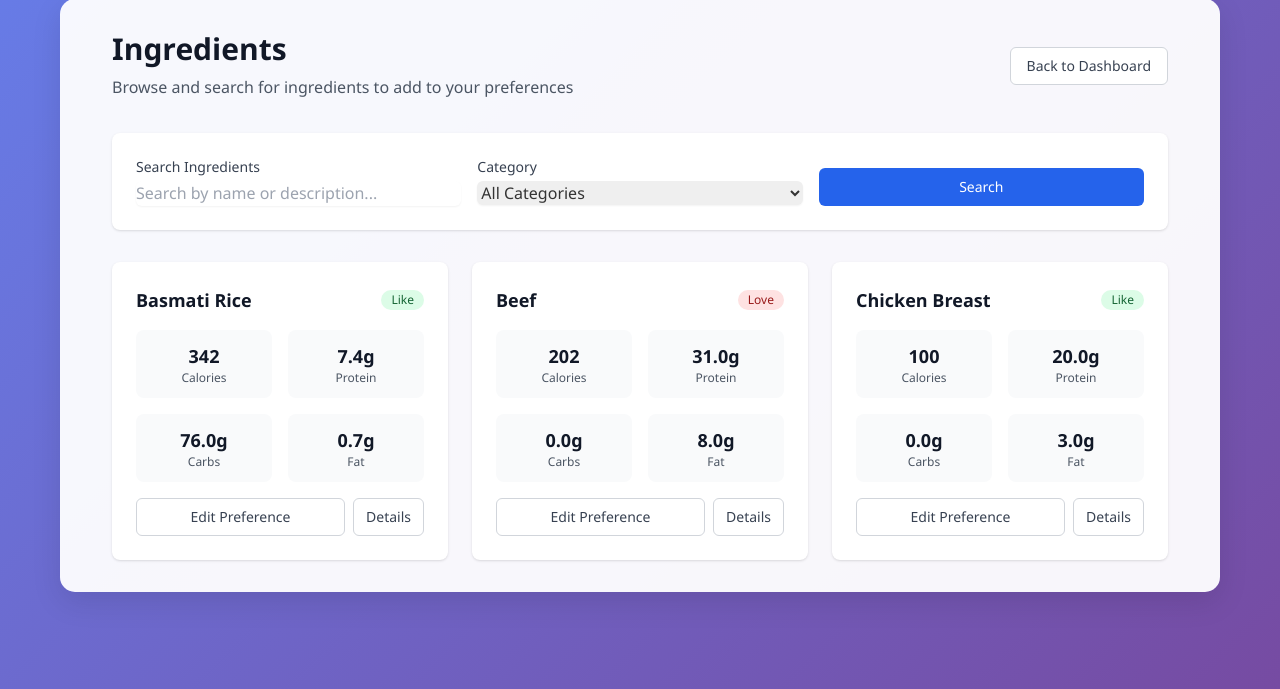
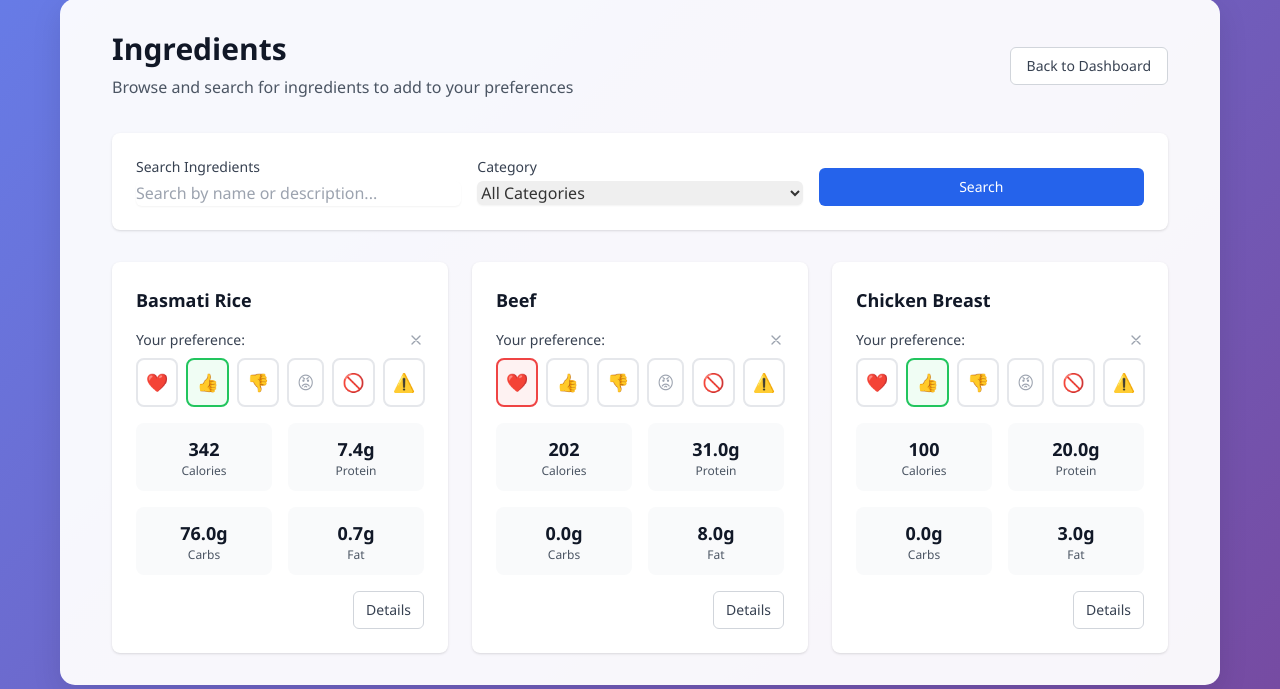
Before and after one commit to ozelen/welness-ai-backend, a Django app: page /meals/ingredients/ in a window 1280 px wide. Shown: the part 111-800 px from the top of the page. Run offline with Django 5.2, Linux system fonts and the light colour scheme; a user stored in the database is signed in; data comes from the database, SQL or seed files in the repository; both versions use the stored data as it was after the commit; tables that the repository leaves empty hold one stand-in row (values such as "Sample post"); some libraries are stand-ins or nearby versions.

Commit message:
preferences with icons

```diff
--- a/apps/meals/templates/meals/ingredients.html
+++ b/apps/meals/templates/meals/ingredients.html
@@ -54,7 +54,7 @@
     <!-- Ingredients Grid -->
     <div class="grid grid-cols-1 md:grid-cols-2 lg:grid-cols-3 gap-6">
         {% for ingredient in ingredients %}
-        <div class="bg-white rounded-lg shadow hover:shadow-lg transition-shadow duration-200">
+        <div class="bg-white rounded-lg shadow hover:shadow-lg transition-shadow duration-200" data-ingredient-id="{{ ingredient.id }}">
             <div class="p-6">
                 <div class="flex items-start justify-between mb-4">
                     <div class="flex-1">
@@ -63,23 +63,58 @@
                         <p class="text-sm text-gray-600">{{ ingredient.category.name }}</p>
                         {% endif %}
                     </div>
-                    <div class="ml-4">
-                        {% if ingredient.id in preferred_ingredient_ids %}
-                        <span class="inline-flex items-center px-2.5 py-0.5 rounded-full text-xs font-medium
-                            {% if user_preferences|get_item:ingredient.id == 'love' %}bg-red-100 text-red-800
-                            {% elif user_preferences|get_item:ingredient.id == 'like' %}bg-green-100 text-green-800
-                            {% elif user_preferences|get_item:ingredient.id == 'dislike' %}bg-yellow-100 text-yellow-800
-                            {% elif user_preferences|get_item:ingredient.id == 'hate' %}bg-red-200 text-red-900
-                            {% elif user_preferences|get_item:ingredient.id == 'restriction' %}bg-orange-100 text-orange-800
-                            {% elif user_preferences|get_item:ingredient.id == 'allergy' %}bg-red-300 text-red-900
-                            {% endif %}">
-                            {{ user_preferences|get_item:ingredient.id|title }}
-                        </span>
-                        {% else %}
-                        <span class="inline-flex items-center px-2.5 py-0.5 rounded-full text-xs font-medium bg-gray-100 text-gray-800">
-                            No Preference
-                        </span>
-                        {% endif %}
+                </div>
+
+                <!-- Quick Preference Selection -->
+                <div class="mb-4">
+                    <div class="flex items-center justify-between">
+                        <span class="text-sm font-medium text-gray-700">Your preference:</span>
+                        <button onclick="deletePreference({{ ingredient.id }})"
+                                class="text-gray-400 hover:text-red-500 transition-colors duration-200 {% if ingredient.id not in preferred_ingredient_ids %}hidden{% endif %}"
+                                title="Remove preference"
+                                id="delete-btn-{{ ingredient.id }}">
+                            <svg class="w-4 h-4" fill="none" stroke="currentColor" viewBox="0 0 24 24">
+                                <path stroke-linecap="round" stroke-linejoin="round" stroke-width="2" d="M6 18L18 6M6 6l12 12"></path>
+                            </svg>
+                        </button>
+                    </div>
+                    <div class="flex space-x-2 mt-2">
+                        <button onclick="setPreference({{ ingredient.id }}, 'love')"
+                                class="flex-1 p-2 rounded-lg border-2 transition-all duration-200 hover:scale-105
+                                {% if user_preferences|get_item:ingredient.id == 'love' %}border-red-500 bg-red-50 text-red-600{% else %}border-gray-200 hover:border-red-300 text-gray-400 hover:text-red-500{% endif %}"
+                                title="Love">
+                            <span class="text-lg">❤️</span>
+                        </button>
+                        <button onclick="setPreference({{ ingredient.id }}, 'like')"
+                                class="flex-1 p-2 rounded-lg border-2 transition-all duration-200 hover:scale-105
+                                {% if user_preferences|get_item:ingredient.id == 'like' %}border-green-500 bg-green-50 text-green-600{% else %}border-gray-200 hover:border-green-300 text-gray-400 hover:text-green-500{% endif %}"
+                                title="Like">
+                            <span class="text-lg">👍</span>
+                        </button>
+                        <button onclick="setPreference({{ ingredient.id }}, 'dislike')"
+                                class="flex-1 p-2 rounded-lg border-2 transition-all duration-200 hover:scale-105
+                                {% if user_preferences|get_item:ingredient.id == 'dislike' %}border-yellow-500 bg-yellow-50 text-yellow-600{% else %}border-gray-200 hover:border-yellow-300 text-gray-400 hover:text-yellow-500{% endif %}"
+                                title="Dislike">
+                            <span class="text-lg">👎</span>
+                        </button>
+                        <button onclick="setPreference({{ ingredient.id }}, 'hate')"
+                                class="flex-1 p-2 rounded-lg border-2 transition-all duration-200 hover:scale-105
+                                {% if user_preferences|get_item:ingredient.id == 'hate' %}border-red-600 bg-red-100 text-red-700{% else %}border-gray-200 hover:border-red-400 text-gray-400 hover:text-red-600{% endif %}"
+                                title="Hate">
+                            <span class="text-lg">😡</span>
+                        </button>
+                        <button onclick="setPreference({{ ingredient.id }}, 'restriction')"
+                                class="flex-1 p-2 rounded-lg border-2 transition-all duration-200 hover:scale-105
+                                {% if user_preferences|get_item:ingredient.id == 'restriction' %}border-orange-500 bg-orange-50 text-orange-600{% else %}border-gray-200 hover:border-orange-300 text-gray-400 hover:text-orange-500{% endif %}"
+                                title="Restriction">
+                            <span class="text-lg">🚫</span>
+                        </button>
+                        <button onclick="setPreference({{ ingredient.id }}, 'allergy')"
+                                class="flex-1 p-2 rounded-lg border-2 transition-all duration-200 hover:scale-105
+                                {% if user_preferences|get_item:ingredient.id == 'allergy' %}border-red-700 bg-red-200 text-red-800{% else %}border-gray-200 hover:border-red-500 text-gray-400 hover:text-red-700{% endif %}"
+                                title="Allergy">
+                            <span class="text-lg">⚠️</span>
+                        </button>
                     </div>
                 </div>
 
@@ -108,18 +143,7 @@
                 {% endif %}
 
                 <!-- Action Buttons -->
-                <div class="flex space-x-2">
-                    {% if ingredient.id not in preferred_ingredient_ids %}
-                    <button onclick="addPreference({{ ingredient.id }}, '{{ ingredient.name }}')"
-                            class="flex-1 inline-flex justify-center items-center px-3 py-2 border border-transparent text-sm font-medium rounded-md text-white bg-blue-600 hover:bg-blue-700">
-                        Add Preference
-                    </button>
-                    {% else %}
-                    <button onclick="editPreference({{ ingredient.id }}, '{{ ingredient.name }}')"
-                            class="flex-1 inline-flex justify-center items-center px-3 py-2 border border-gray-300 text-sm font-medium rounded-md text-gray-700 bg-white hover:bg-gray-50">
-                        Edit Preference
-                    </button>
-                    {% endif %}
+                <div class="flex justify-end">
                     <button onclick="viewDetails({{ ingredient.id }})"
                             class="px-3 py-2 border border-gray-300 text-sm font-medium rounded-md text-gray-700 bg-white hover:bg-gray-50">
                         Details
@@ -190,81 +214,17 @@
     {% endif %}
 </div>
 
-<!-- Add Preference Modal -->
-<div id="addPreferenceModal" class="fixed inset-0 bg-gray-600 bg-opacity-50 hidden z-50">
-    <div class="flex items-center justify-center min-h-screen p-4">
-        <div class="bg-white rounded-lg shadow-xl max-w-md w-full">
-            <div class="px-6 py-4 border-b border-gray-200">
-                <h3 class="text-lg font-medium text-gray-900">Add Preference</h3>
-            </div>
-            <form id="addPreferenceForm" class="p-6">
-                <input type="hidden" id="ingredient_id" name="ingredient_id">
-                <div class="space-y-4">
-                    <div>
-                        <label class="block text-sm font-medium text-gray-700">Ingredient</label>
-                        <p id="ingredient_name" class="mt-1 text-sm text-gray-900"></p>
-                    </div>
-                    <div>
-                        <label for="preference_type" class="block text-sm font-medium text-gray-700">Preference Type</label>
-                        <select id="preference_type" name="preference_type" required
-                                class="mt-1 block w-full border-gray-300 rounded-md shadow-sm focus:ring-blue-500 focus:border-blue-500">
-                            <option value="">Select preference type</option>
-                            <option value="love">Love</option>
-                            <option value="like">Like</option>
-                            <option value="dislike">Dislike</option>
-                            <option value="hate">Hate</option>
-                            <option value="restriction">Restriction</option>
-                            <option value="allergy">Allergy</option>
-                        </select>
-                    </div>
-                    <div>
-                        <label for="description" class="block text-sm font-medium text-gray-700">Description (Optional)</label>
-                        <textarea id="description" name="description" rows="3"
-                                  class="mt-1 block w-full border-gray-300 rounded-md shadow-sm focus:ring-blue-500 focus:border-blue-500"
-                                  placeholder="Add any notes about this preference..."></textarea>
-                    </div>
-                </div>
-                <div class="mt-6 flex justify-end space-x-3">
-                    <button type="button" onclick="closeAddPreferenceModal()"
-                            class="px-4 py-2 border border-gray-300 text-sm font-medium rounded-md text-gray-700 bg-white hover:bg-gray-50">
-                        Cancel
-                    </button>
-                    <button type="submit"
-                            class="px-4 py-2 border border-transparent text-sm font-medium rounded-md text-white bg-blue-600 hover:bg-blue-700">
-                        Add Preference
-                    </button>
-                </div>
-            </form>
-        </div>
-    </div>
-</div>
+
 
 <script>
-// Add preference
-function addPreference(ingredientId, ingredientName) {
-    document.getElementById('ingredient_id').value = ingredientId;
-    document.getElementById('ingredient_name').textContent = ingredientName;
-    document.getElementById('addPreferenceModal').classList.remove('hidden');
-}
-
-// Close add preference modal
-function closeAddPreferenceModal() {
-    document.getElementById('addPreferenceModal').classList.add('hidden');
-    document.getElementById('addPreferenceForm').reset();
-}
-
-// Add preference form
-document.getElementById('addPreferenceForm').addEventListener('submit', function(e) {
-    e.preventDefault();
-
-    const formData = new FormData(this);
+// Set preference using emoji buttons
+function setPreference(ingredientId, preferenceType) {
     const data = {
-        ingredient_id: formData.get('ingredient_id'),
-        preference_type: formData.get('preference_type'),
-        description: formData.get('description')
+        ingredient_id: ingredientId,
+        preference_type: preferenceType
     };
 
-    fetch('/meals/preferences/', {
+    fetch('/meals/preferences/quick-update/', {
         method: 'POST',
         headers: {
             'Content-Type': 'application/json',
@@ -276,16 +236,87 @@ document.getElementById('addPreferenceForm').addEventListener('submit', function
     .then(response => response.json())
     .then(data => {
         if (data.id) {
-            location.reload();
+            // Update the UI immediately without reloading
+            updatePreferenceUI(ingredientId, preferenceType);
         } else {
-            alert('Error adding preference');
+            alert('Error updating preference');
         }
+    })
+    .catch(error => {
+        console.error('Error:', error);
+        alert('Error updating preference');
     });
-});
+}
 
-// Edit preference (redirect to preferences page)
-function editPreference(ingredientId, ingredientName) {
-    window.location.href = `/meals/preferences/?ingredient=${ingredientId}`;
+// Delete preference
+function deletePreference(ingredientId) {
+
+    fetch(`/meals/preferences/quick-delete/${ingredientId}/`, {
+        method: 'DELETE',
+        headers: {
+            'X-CSRFToken': getCookie('csrftoken')
+        },
+        credentials: 'same-origin'
+    })
+    .then(response => response.json())
+    .then(data => {
+        if (data.message) {
+            // Update the UI immediately without reloading
+            updatePreferenceUI(ingredientId, null);
+        } else {
+            alert('Error deleting preference');
+        }
+    })
+    .catch(error => {
+        console.error('Error:', error);
+        alert('Error deleting preference');
+    });
+}
+
+// Update the UI after preference change
+function updatePreferenceUI(ingredientId, preferenceType) {
+    const ingredientCard = document.querySelector(`[data-ingredient-id="${ingredientId}"]`);
+    if (!ingredientCard) return;
+
+    const preferenceButtons = ingredientCard.querySelectorAll('[onclick*="setPreference"]');
+    const deleteButton = ingredientCard.querySelector('[onclick*="deletePreference"]');
+
+    // Reset all buttons to default state
+    preferenceButtons.forEach(button => {
+        button.className = button.className.replace(/border-(red|green|yellow|orange)-\d+ bg-(red|green|yellow|orange)-\d+ text-(red|green|yellow|orange)-\d+/g, '');
+        button.className = button.className.replace(/hover:border-(red|green|yellow|orange)-\d+ hover:text-(red|green|yellow|orange)-\d+/g, '');
+        button.className += ' border-gray-200 text-gray-400 hover:border-gray-300 hover:text-gray-500';
+    });
+
+    // Update the selected button
+    if (preferenceType) {
+        const selectedButton = ingredientCard.querySelector(`[onclick*="'${preferenceType}'"]`);
+        if (selectedButton) {
+            // Remove default classes
+            selectedButton.className = selectedButton.className.replace(/border-gray-200 text-gray-400 hover:border-gray-300 hover:text-gray-500/g, '');
+
+            // Add selected state classes based on preference type
+            const colorMap = {
+                'love': 'border-red-500 bg-red-50 text-red-600',
+                'like': 'border-green-500 bg-green-50 text-green-600',
+                'dislike': 'border-yellow-500 bg-yellow-50 text-yellow-600',
+                'hate': 'border-red-600 bg-red-100 text-red-700',
+                'restriction': 'border-orange-500 bg-orange-50 text-orange-600',
+                'allergy': 'border-red-700 bg-red-200 text-red-800'
+            };
+            selectedButton.className += ` ${colorMap[preferenceType]}`;
+        }
+
+        // Show delete button
+        if (deleteButton) {
+            deleteButton.style.display = 'block';
+        }
+    } else {
+        // Hide delete button when no preference
+        if (deleteButton) {
+            deleteButton.style.display = 'none';
+        }
+    }
 }
 
 // View ingredient details
--- a/apps/meals/urls.py
+++ b/apps/meals/urls.py
@@ -42,4 +42,8 @@ urlpatterns = [
     path('preferences/summary/', views.user_meal_preferences_summary, name='meal-preference-summary'),
     path('preferences/bulk-update/', views.bulk_update_meal_preferences, name='bulk-update-preferences'),
     path('preferences/<int:preference_id>/delete/', views.delete_meal_preference, name='delete-meal-preference'),
+
+    # Quick preference endpoints
+    path('preferences/quick-update/', views.quick_preference_update, name='quick-preference-update'),
+    path('preferences/quick-delete/<int:ingredient_id>/', views.quick_preference_delete, name='quick-preference-delete'),
 ]
--- a/apps/meals/views.py
+++ b/apps/meals/views.py
@@ -410,3 +410,63 @@ def ingredient_suggestions(request):
     return Response({
         'suggestions': IngredientSearchSerializer(suggestions, many=True).data
     })
+
+
+@api_view(['POST'])
+@permission_classes([permissions.IsAuthenticated])
+def quick_preference_update(request):
+    """Quick update or create a preference for an ingredient"""
+    ingredient_id = request.data.get('ingredient_id')
+    preference_type = request.data.get('preference_type')
+
+    if not ingredient_id or not preference_type:
+        return Response(
+            {'error': 'ingredient_id and preference_type are required'},
+            status=status.HTTP_400_BAD_REQUEST
+        )
+
+    try:
+        ingredient = Ingredient.objects.get(id=ingredient_id)
+    except Ingredient.DoesNotExist:
+        return Response(
+            {'error': 'Ingredient not found'},
+            status=status.HTTP_404_NOT_FOUND
+        )
+
+    # Check if preference already exists
+    preference, created = MealPreference.objects.get_or_create(
+        user=request.user,
+        ingredient=ingredient,
+        defaults={'preference_type': preference_type}
+    )
+
+    if not created:
+        # Update existing preference
+        preference.preference_type = preference_type
+        preference.save()
+
+    return Response({
+        'id': preference.id,
+        'ingredient_id': ingredient_id,
+        'preference_type': preference_type,
+        'created': created,
+        'message': 'Preference updated successfully'
+    })
+
+
+@api_view(['DELETE'])
+@permission_classes([permissions.IsAuthenticated])
+def quick_preference_delete(request, ingredient_id):
+    """Delete a preference for an ingredient"""
+    try:
+        preference = MealPreference.objects.get(
+            user=request.user,
+            ingredient_id=ingredient_id
+        )
+        preference.delete()
+        return Response({'message': 'Preference deleted successfully'})
+    except MealPreference.DoesNotExist:
+        return Response(
+            {'error': 'Preference not found'},
+            status=status.HTTP_404_NOT_FOUND
+        )
```
Also changed, not shown: apps/db.sqlite3.
